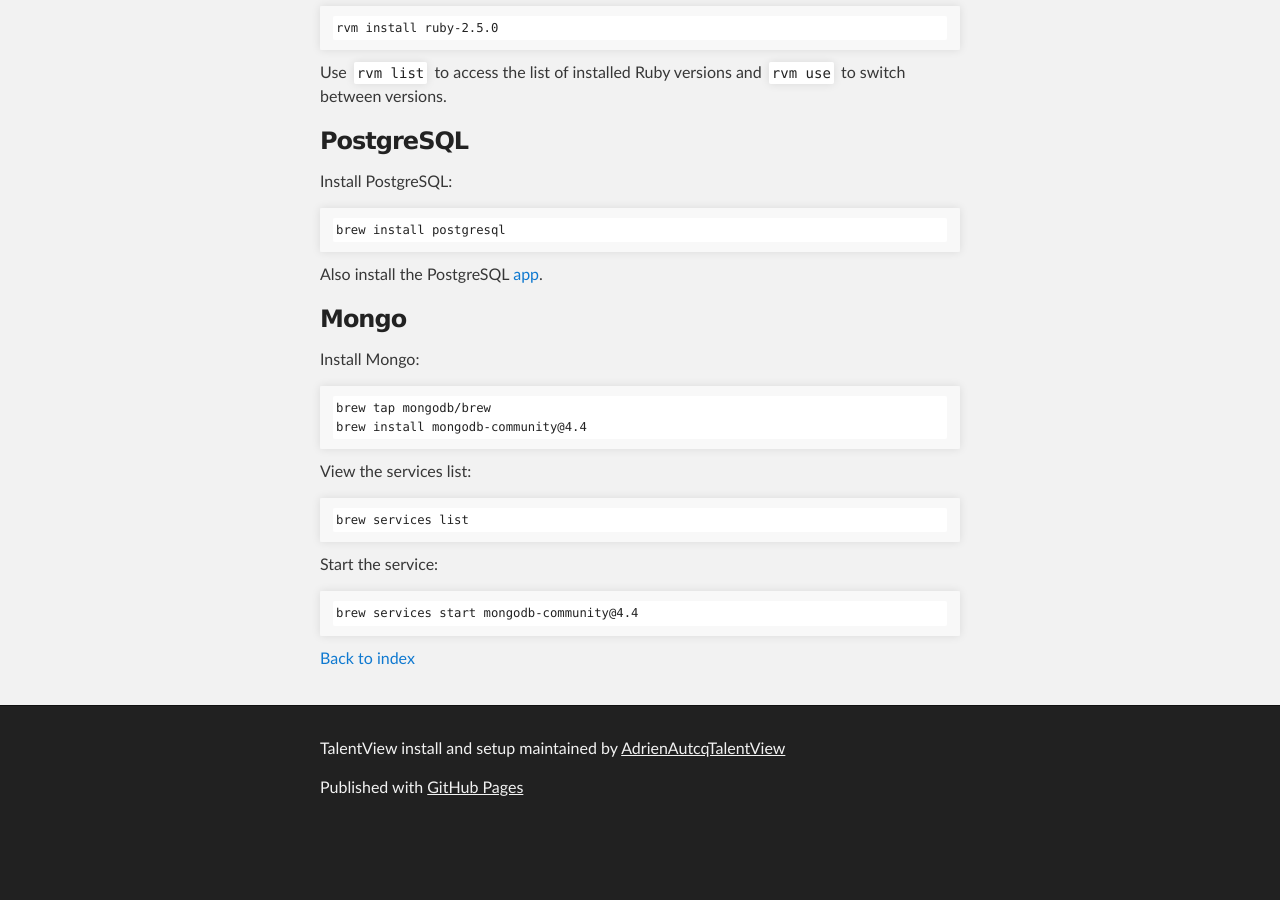
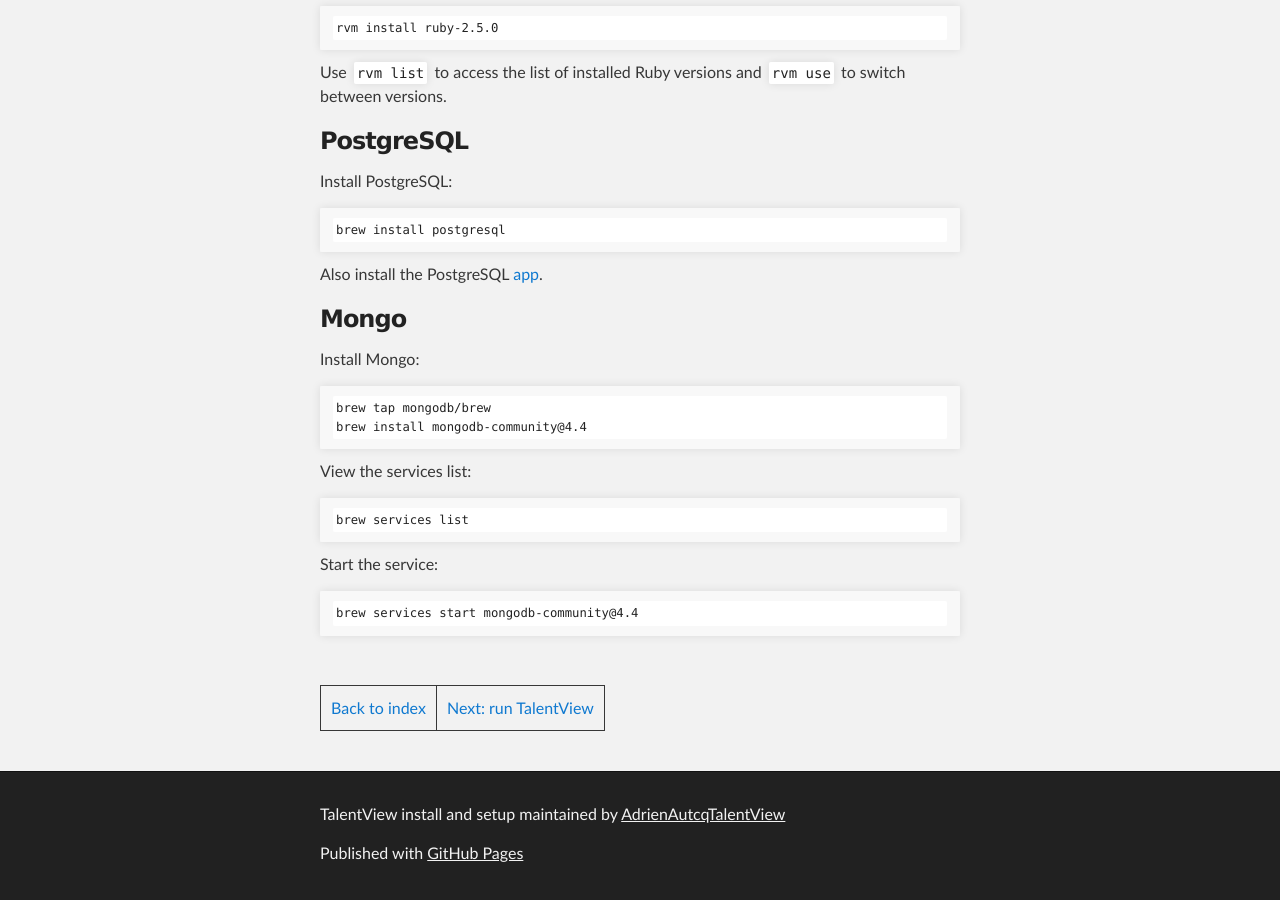
Before and after one commit to AdrienAutcqTalentView/setup, a Jekyll site: the page built from docs/install.md, in a window 1280 px wide and 900 px high, scrolled down 2666 px. Built offline with Jekyll 4.4.1, drawn with Linux system fonts in a browser that asks for light colours; our own code applies the rules of GitHub Pages for plain Markdown files; before the commit the page ends 3500 px from its top, so only the background shows below that.

Commit message:
add nav links

````diff
--- a/docs/install.md
+++ b/docs/install.md
@@ -124,4 +124,6 @@ Start the service:
 brew services start mongodb-community@4.4
 ```
 
-[Back to index](./index.md)
+&nbsp;
+
+[Back to index](./index.md)  |  [Next: run TalentView](./run.md)
````
Also changed, not shown: docs/run.md (+1 -0 lines), 7 other files.
